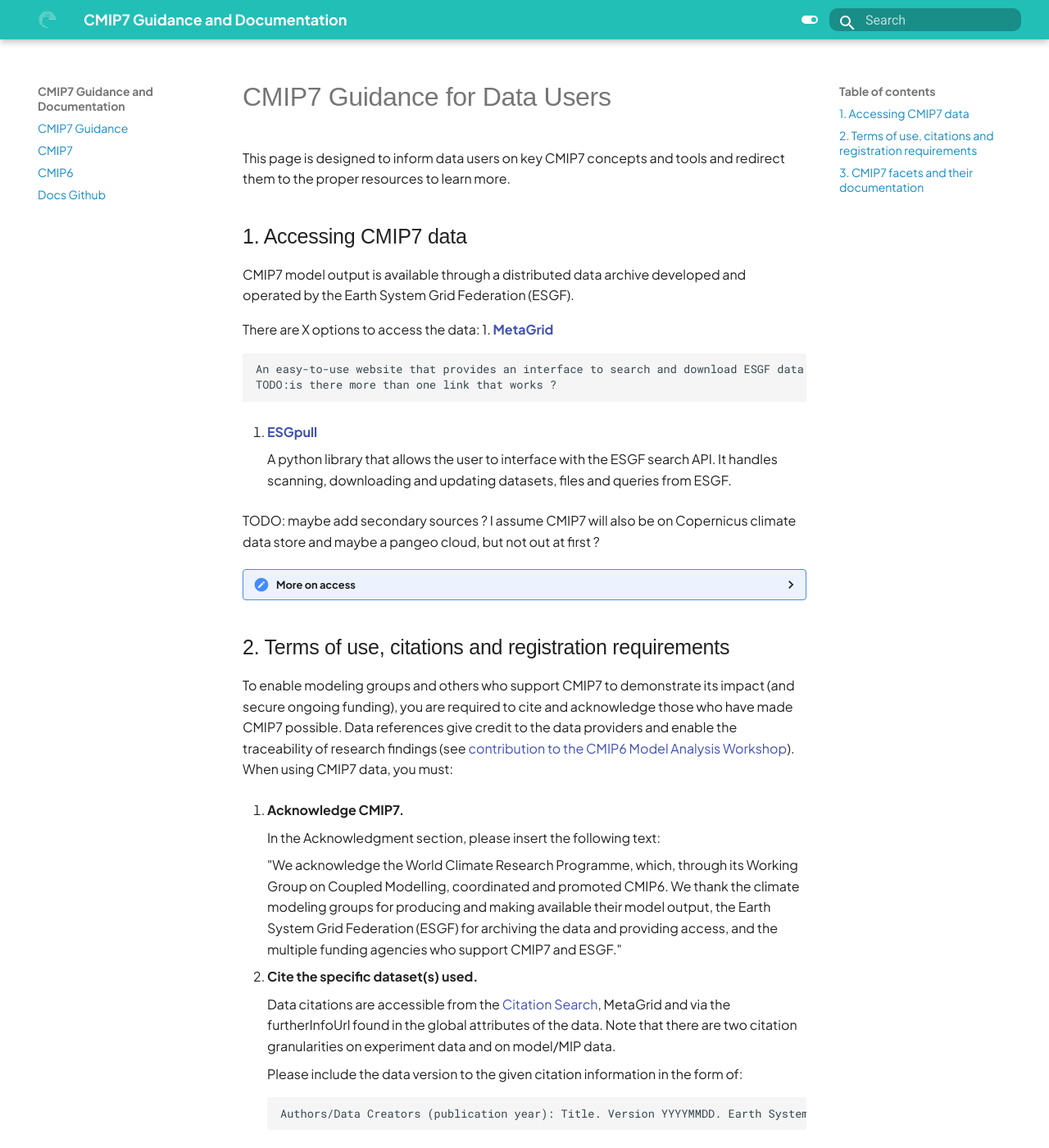
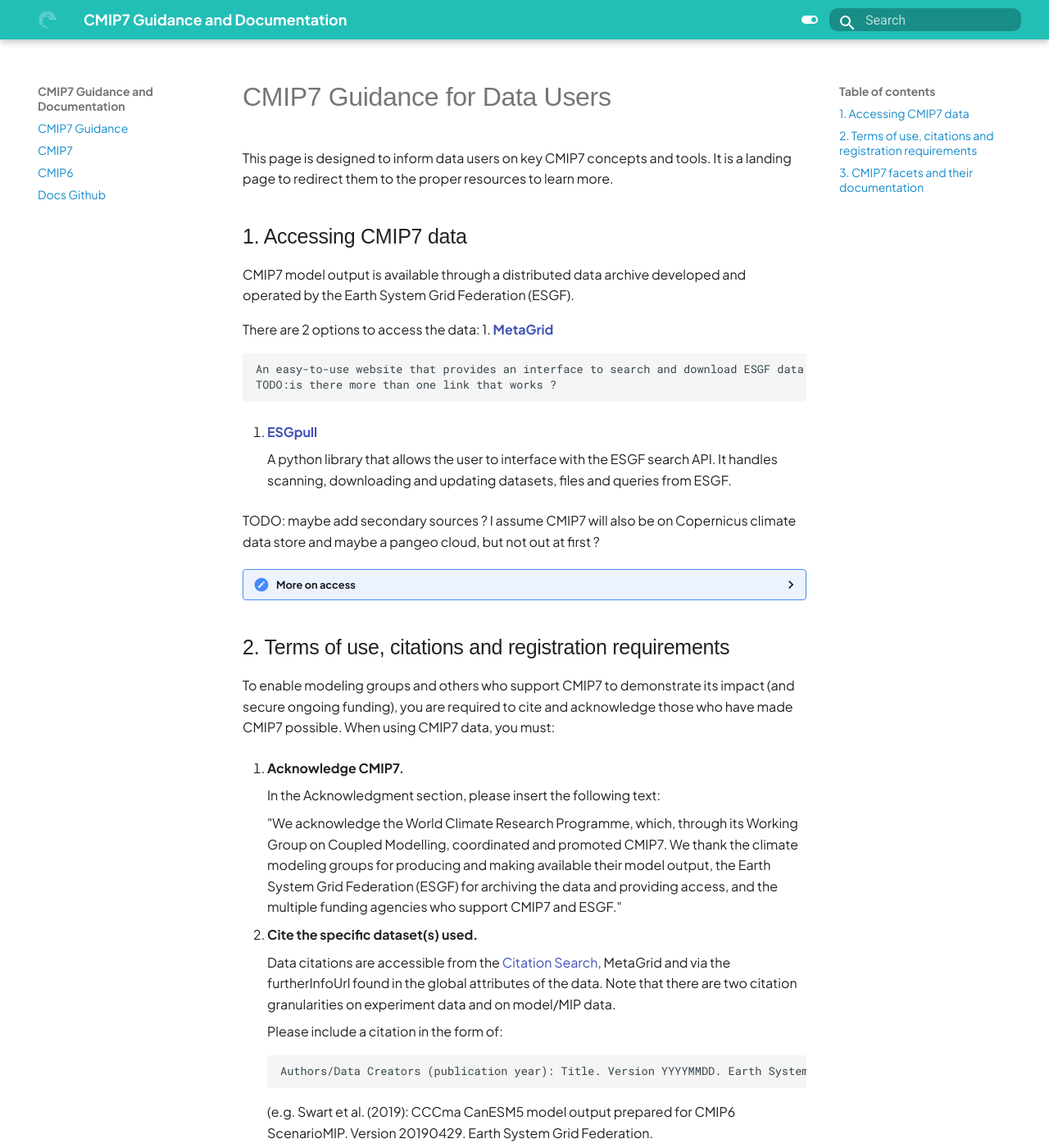
Before and after one commit to WCRP-CMIP/cmip7-guidance, an MkDocs documentation site: the page built from docs/CMIP7/guidance_for_users.md, in a window 1280 px wide and 1400 px high. Shown: the whole window at 82% size. Built offline with MkDocs 1.6.1 and Material for MkDocs 9.7.7, drawn with Linux system fonts in a browser that asks for light colours; some web fonts are replaced; some of the changed text lies outside the part shown.

Commit message:
small improvements

```diff
--- a/docs/CMIP7/guidance_for_users.md
+++ b/docs/CMIP7/guidance_for_users.md
@@ -5,7 +5,7 @@
 
 # CMIP7 Guidance for Data Users
 
-This page is designed to inform data users on key CMIP7 concepts and tools and redirect them to the proper resources to learn more.
+This page is designed to inform data users on key CMIP7 concepts and tools. It is a landing page to redirect them to the proper resources to learn more.
 
 
 ## 1.  Accessing CMIP7 data
@@ -13,7 +13,7 @@
 CMIP7 model output is available through a distributed data archive developed and operated by the Earth System Grid Federation (ESGF).
 
 
-There are X options to access the data:
+There are 2 options to access the data:
  1. [**MetaGrid**][metagrid]
 
     An easy-to-use website that provides an interface to search and download ESGF data. It provides access through http downloads, wget script, OPENDAP URL and Globus transfers.
@@ -33,20 +33,20 @@
 
 ## 2.  Terms of use, citations and registration requirements
 
-To enable modeling groups and others who support CMIP7 to demonstrate its impact (and secure ongoing funding), you are required to cite and acknowledge those who have made CMIP7 possible. Data references give credit to the data providers and enable the traceability of research findings (see [contribution to the CMIP6 Model Analysis Workshop][citemaws]). When using CMIP7 data, you must:
+To enable modeling groups and others who support CMIP7 to demonstrate its impact (and secure ongoing funding), you are required to cite and acknowledge those who have made CMIP7 possible. When using CMIP7 data, you must:
 
  1. **Acknowledge CMIP7.**
 
     In the Acknowledgment section, please insert the following text:
 
-    "We acknowledge the World Climate Research Programme, which, through its Working Group on Coupled Modelling, coordinated and promoted CMIP6. We thank the climate modeling groups for producing and making available their model output, the Earth System Grid Federation (ESGF) for archiving the data and providing access, and the multiple funding agencies who support CMIP7 and ESGF."
+    "We acknowledge the World Climate Research Programme, which, through its Working Group on Coupled Modelling, coordinated and promoted CMIP7. We thank the climate modeling groups for producing and making available their model output, the Earth System Grid Federation (ESGF) for archiving the data and providing access, and the multiple funding agencies who support CMIP7 and ESGF."
 
  2. **Cite the specific dataset(s) used.**
 
     Data citations are accessible from the [Citation Search][citesearch], MetaGrid and via the furtherInfoUrl found in the global attributes of the data.
     Note that there are two citation granularities on experiment data and on model/MIP data.
 
-    Please include the data version to the given citation information in the form of:
+    Please include a citation in the form of:
 
         Authors/Data Creators (publication year): Title. Version YYYYMMDD. Earth System Grid Federation. DOI.
 
@@ -104,7 +104,7 @@
 
 Each model participating in CMIP7 will contribute results from the eight DECK experiments (piControl, AMIP, abrupt4xCO2, 1pctCO2, historical, piClim-Control, piClim-anthro, piClim-4xCO2). These experiments are the only ones directly overseen by the [CMIP Panel][CMIPPanel], and together these constitute the ongoing (slowly evolving) “CMIP” activity.
 
-In addition to the DECK, each modeling group may choose to contribute to any of the [CMIP7 endorsed MIPs][CMIPEndorsedMips]. See the [GMD Special CMIP6 Issue][GMDSpecialIssue] for descriptions of each MIP and its experiment specifications. The CMIP panel identifies key experiments to be prioritized on different timelines through fast tracks. The first one is the [Assessment Fast Track (AFT)][aft].
+In addition to the DECK, each modeling group may choose to contribute to any of the [CMIP7 endorsed MIPs][CMIPEndorsedMips]. The CMIP panel identifies key experiments to be prioritized on different timelines through fast tracks. The first one is the [Assessment Fast Track (AFT)][aft].
 
 
 
@@ -138,7 +138,7 @@
 #TODO: hopefully not True in CMIP7?
 There are 4 indices defining an ensemble member: “r” for realization, “i” for initialization, “p” for physics, and “f” for forcing. Modeling groups will record in ES-DOC the key to interpreting the differences between simulations identified by different indices.
 
-A useful tool to assess the models is the [Rapid Evaluation Framework (REF)][ref]. It is a systematic and rapid performance assessment of the expected models participating in the CMIP7 Assessment Fast Track.
+A useful tool to assess the models is the [Rapid Evaluation Framework (REF)][ref]. It is an assessment of the models participating in the CMIP7 Assessment Fast Track.
 
 #TODO: maybe add a grid section, when https://github.com/WCRP-CMIP/Variable-Registry/issues/111 is decided
 
@@ -165,7 +165,7 @@
 * A **[search interface that helps retrace a specific dataset/file version history][errataPIDLookupDoc]**.
 
 Any ESGF user can report an error to the appropriate modeling group (see "contact" attribute in the netCDF files), or through the <a href="mailto:esgf-user@llnl.gov">ESGF user mailing list</a>. After a report is received, the corresponding data manager can create a new errata entry using
-[an easy and user-friendly form][errataFormCreateDoc]. A [command line client][errataCLCDoc] is also available. The aim is to clearly and concisely document the issue and through the PID integration, this errata service will include all the datasets/files affected when documentation is completed correctly.
+[an easy and user-friendly form][errataFormCreateDoc].
 
 
 
```
Also changed, not shown: other parts of docs/CMIP7/guidance_for_users.md (+1 -1 lines).
